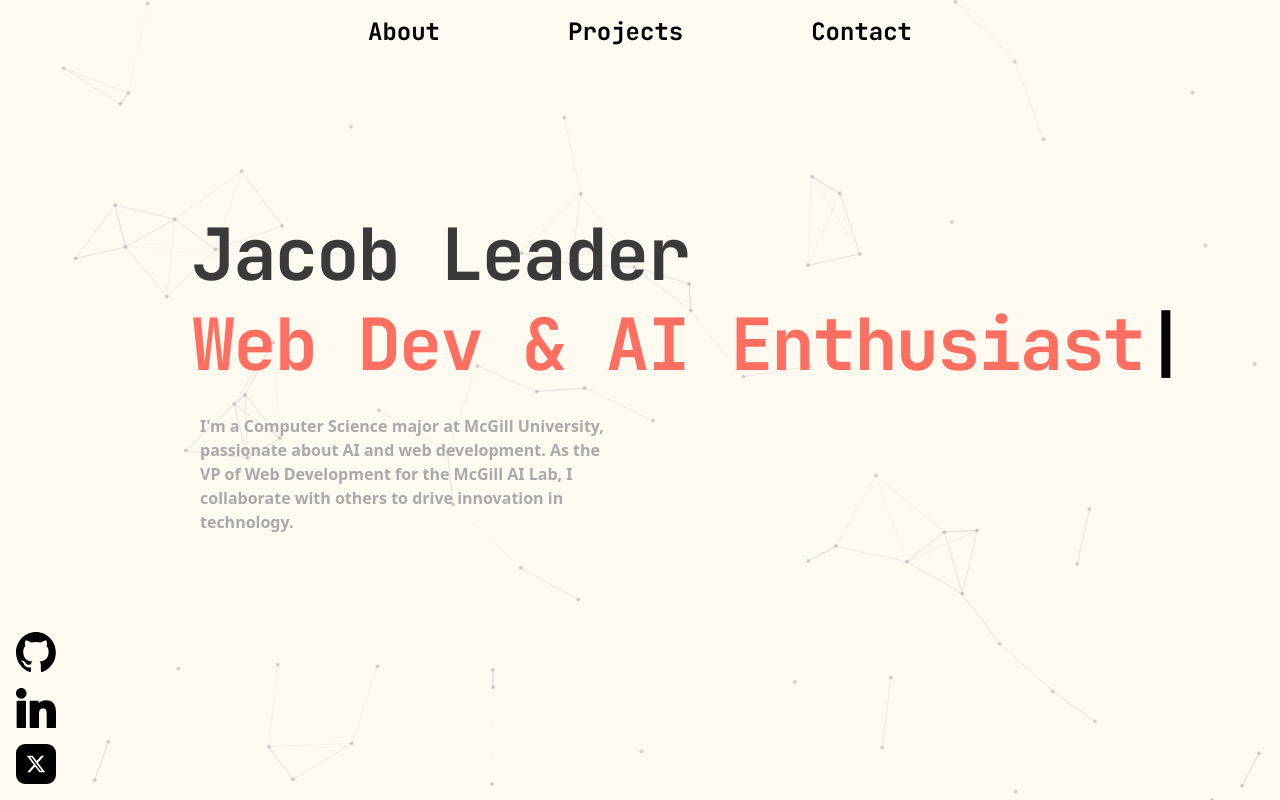
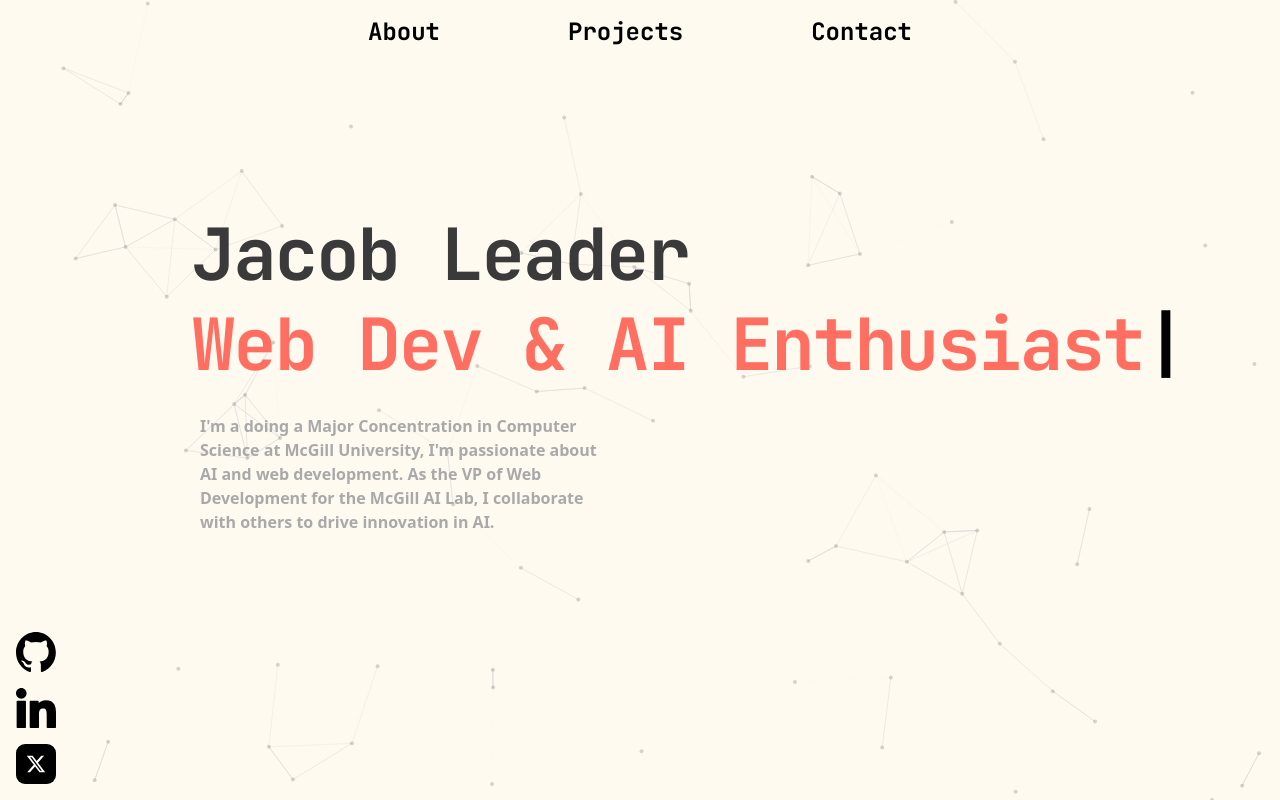
Before and after one commit to JacobLeader/Personal-Website-Repo, a Next.js app in the folder personal-website/: page / in a window 1280 px wide. Built offline with nearby package versions, Linux system fonts and the light colour scheme.

Commit message:
update short bio

```diff
--- a/personal-website/src/app/page.js
+++ b/personal-website/src/app/page.js
@@ -11,8 +11,8 @@ export default function Home() {
       <div className='flex flex-col pt-[20vh] pl-[15%]'>
         <TypedText/>
         <div className='font-bold pt-6 text-lightGray w-[33vw] pl-2'>
-          I'm a Computer Science major at McGill University, passionate about AI and web development.
-          As the VP of Web Development for the McGill AI Lab, I collaborate with others to drive innovation in technology.
+          I'm a doing a Major Concentration in Computer Science at McGill University, I'm passionate about AI and web development.
+          As the VP of Web Development for the McGill AI Lab, I collaborate with others to drive innovation in AI.
         </div>
       </div>
       <div className="absolute bottom-0 left-0 pb-4 pl-4">
```
